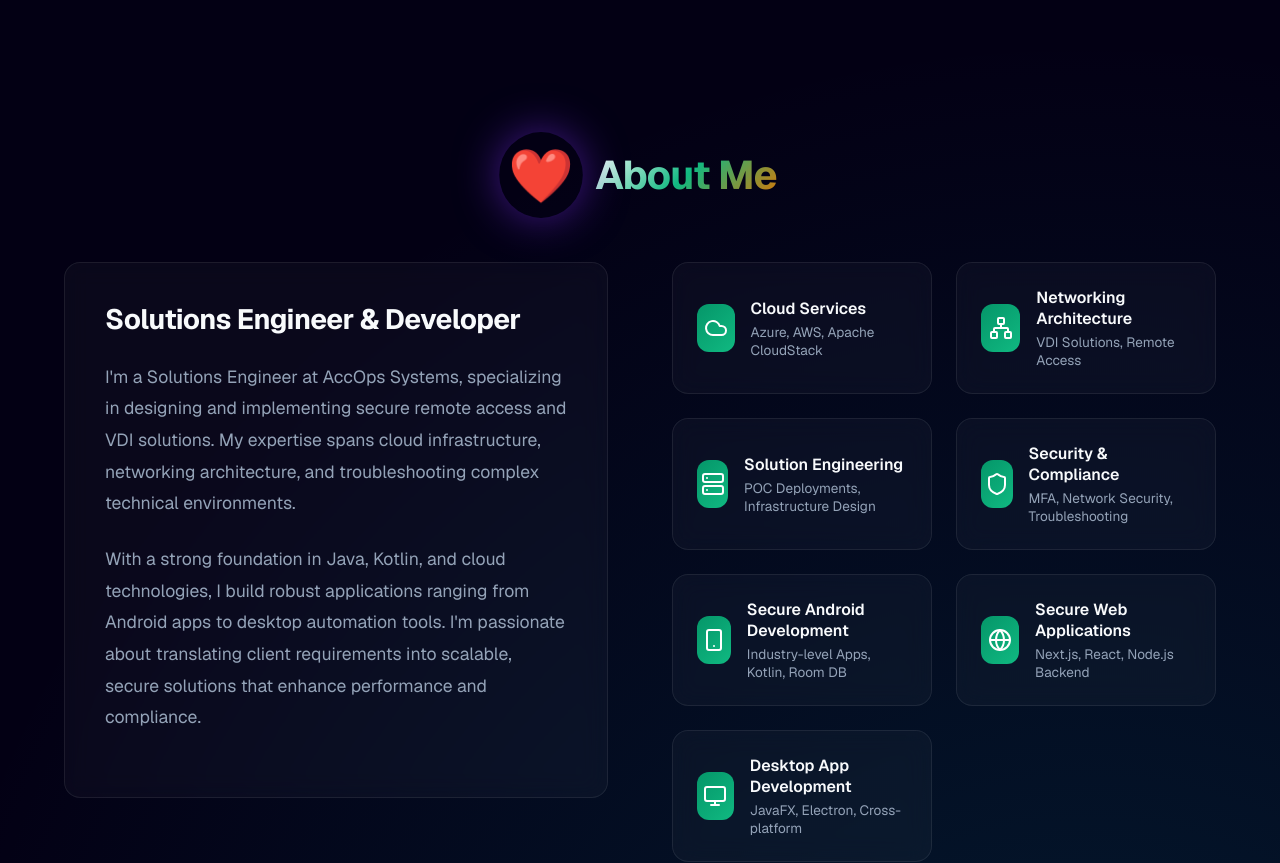
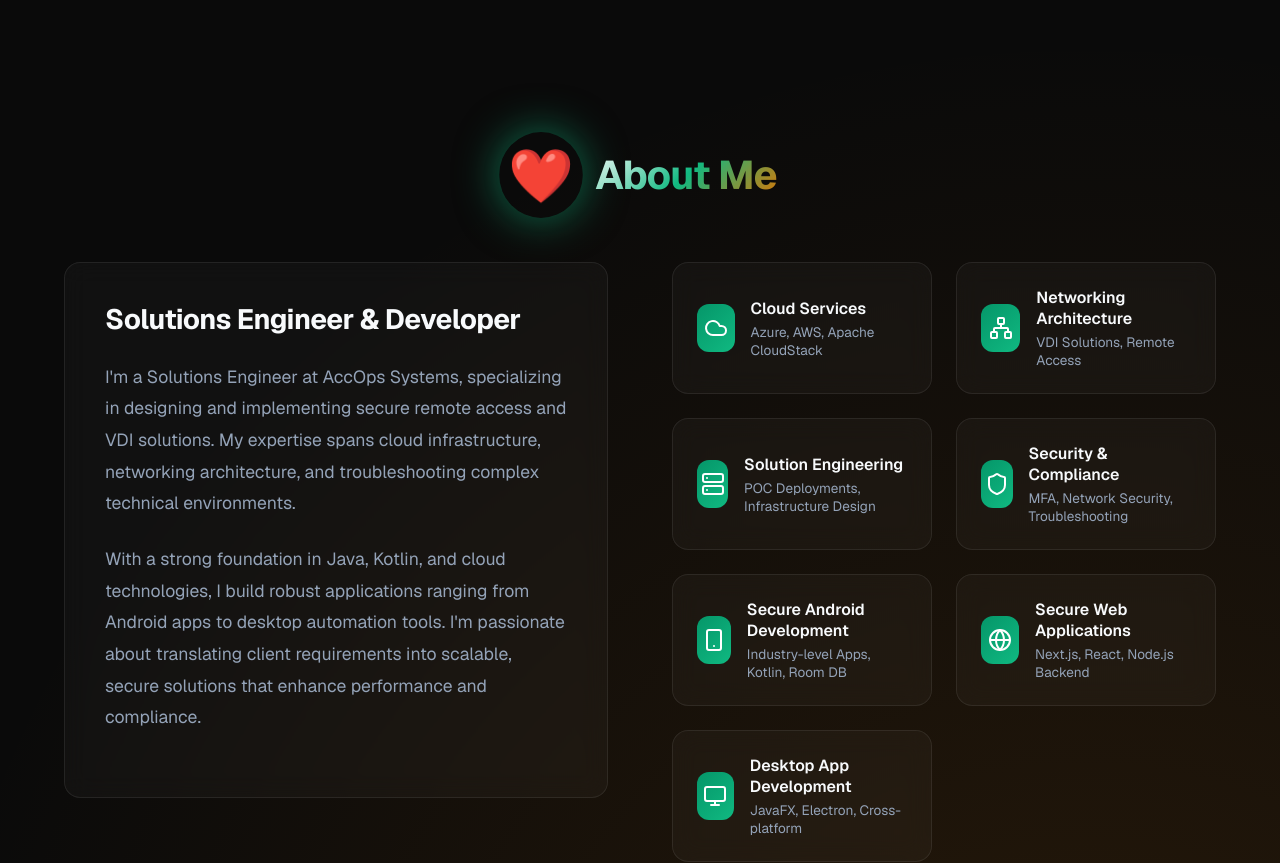
Before and after one commit to ankitraj2234/MyPortfolio, a Next.js app: page / in a window 1280 px wide. Shown: the part 760-1623 px from the top of the page. Built offline with nearby package versions, Linux system fonts and the light colour scheme.

Commit message:
fix: Purge remaining blue/purple tones and stabilize Emerald theme

```diff
--- a/app/globals.css
+++ b/app/globals.css
@@ -11,10 +11,10 @@
   /* Amber 400 - Vibrant Highlights */
 
   /* Backgrounds */
-  --background: #030014;
-  /* Very dark rich blue-black */
-  --surface: #0f172a;
-  /* Slate 900 */
+  --background: #0a0a0a;
+  /* Neutral Dark */
+  --surface: #171717;
+  /* Neutral Zinc 900 */
   --glass-bg: rgba(255, 255, 255, 0.03);
   --glass-border: rgba(255, 255, 255, 0.08);
 
@@ -51,8 +51,8 @@ body {
   background: var(--background);
   /* Mesh Gradient Background */
   background-image:
-    radial-gradient(circle at 15% 50%, rgba(109, 40, 217, 0.15), transparent 25%),
-    radial-gradient(circle at 85% 30%, rgba(6, 182, 212, 0.15), transparent 25%);
+    radial-gradient(circle at 15% 50%, rgba(5, 150, 105, 0.15), transparent 25%),
+    radial-gradient(circle at 85% 30%, rgba(217, 119, 6, 0.15), transparent 25%);
   font-family: var(--font-geist-sans), Arial, Helvetica, sans-serif;
   -webkit-font-smoothing: antialiased;
   -moz-osx-font-smoothing: grayscale;
--- a/components/About.tsx
+++ b/components/About.tsx
@@ -69,9 +69,9 @@ export default function About() {
                         <motion.div
                             animate={{
                                 boxShadow: [
-                                    '0 0 20px rgba(109, 40, 217, 0.3)',
-                                    '0 0 40px rgba(109, 40, 217, 0.6)',
-                                    '0 0 20px rgba(109, 40, 217, 0.3)'
+                                    '0 0 20px rgba(16, 185, 129, 0.3)',
+                                    '0 0 40px rgba(16, 185, 129, 0.6)',
+                                    '0 0 20px rgba(16, 185, 129, 0.3)'
                                 ]
                             }}
                             transition={{
@@ -101,7 +101,7 @@ export default function About() {
                         viewport={{ once: false, amount: 0.1 }}
                         whileHover={{
                             scale: 1.02,
-                            boxShadow: '0 0 20px rgba(109, 40, 217, 0.3)'
+                            boxShadow: '0 0 20px rgba(16, 185, 129, 0.3)'
                         }}
                         transition={{ duration: 0.15 }}
                     >
@@ -128,7 +128,7 @@ export default function About() {
                                 viewport={{ once: false, amount: 0.1 }}
                                 whileHover={{
                                     scale: 1.05,
-                                    boxShadow: '0 0 20px rgba(109, 40, 217, 0.3)'
+                                    boxShadow: '0 0 20px rgba(16, 185, 129, 0.3)'
                                 }}
                                 transition={{ duration: 0.15 }}
                             >
```
